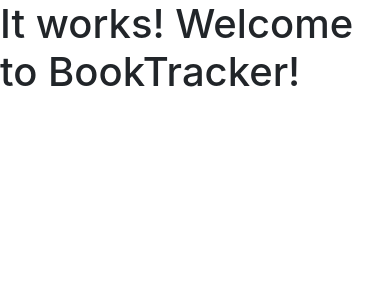
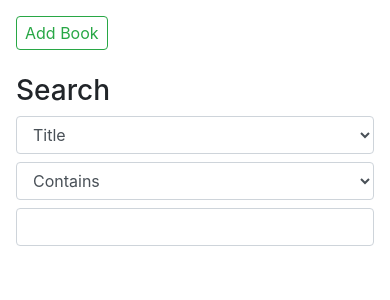
Before and after one commit to zrev2220/booktracker, a Django app: page / in a window 390 px wide. Shown: the part 56-356 px from the top of the page. Run offline with Django 3.2, Linux system fonts and the light colour scheme; some libraries are stand-ins or nearby versions.

Commit message:
Working on search form

```diff
--- a/booktracker/books/views.py
+++ b/booktracker/books/views.py
@@ -4,8 +4,22 @@ from django.views.generic.base import TemplateView
 # Main landing page; displays search form
 class HomePageView(TemplateView):
     template_name = "search.html"
+    search_options = {
+        "title": "Title",
+        "author_fname": "Author first name",
+        "author_lname": "Author last name",
+        "author_fullname": "Author full name",
+    }
+    contain_options = {
+        "contains": "Contains",
+        "startswith": "Starts With",
+        "endswith": "Ends With",
+        "matches": "Matches",
+    }
 
     def get_context_data(self, **kwargs):
         context = super().get_context_data(**kwargs)
         context["current_page"] = "Home"
+        context["search_options"] = HomePageView.search_options
+        context["contain_options"] = HomePageView.contain_options
         return context
--- a/booktracker/templates/base.html
+++ b/booktracker/templates/base.html
@@ -50,6 +50,8 @@ Copyright 2019
         </nav>
     {% endblock %}
 
-    {% block content %}{% endblock %}
+    <div class="m-3">
+        {% block content %}{% endblock %}
+    </div>
 </body>
 </html>
--- a/booktracker/templates/search.html
+++ b/booktracker/templates/search.html
@@ -1,5 +1,30 @@
 {% extends 'base.html' %}
 
 {% block content %}
-    <h1>It works! Welcome to BookTracker!</h1>
+    <a href="/add" class="btn btn-outline-success py-1 px-2">Add Book</a>
+    <br>
+    <br>
+
+    <form action="/" method="post">
+        <h3>Search</h3>
+        <div class="form-row">
+            <div class="col-md-3 mb-2">
+                <select class="form-control">
+                    {% for option, opt_desc in search_options.items %}
+                        <option value="{{ option }}">{{ opt_desc }}</option>
+                    {% endfor %}
+                </select>
+            </div>
+            <div class="col-md-3 mb-2">
+                <select class="form-control">
+                    {% for option, opt_desc in contain_options.items %}
+                        <option value="{{ option }}">{{ opt_desc }}</option>
+                    {% endfor %}
+                </select>
+            </div>
+            <div class="col-md-6 mb-2">
+                <input name="query-1" class="form-control">
+            </div>
+        </div>
+    </form>
 {% endblock %}
```
